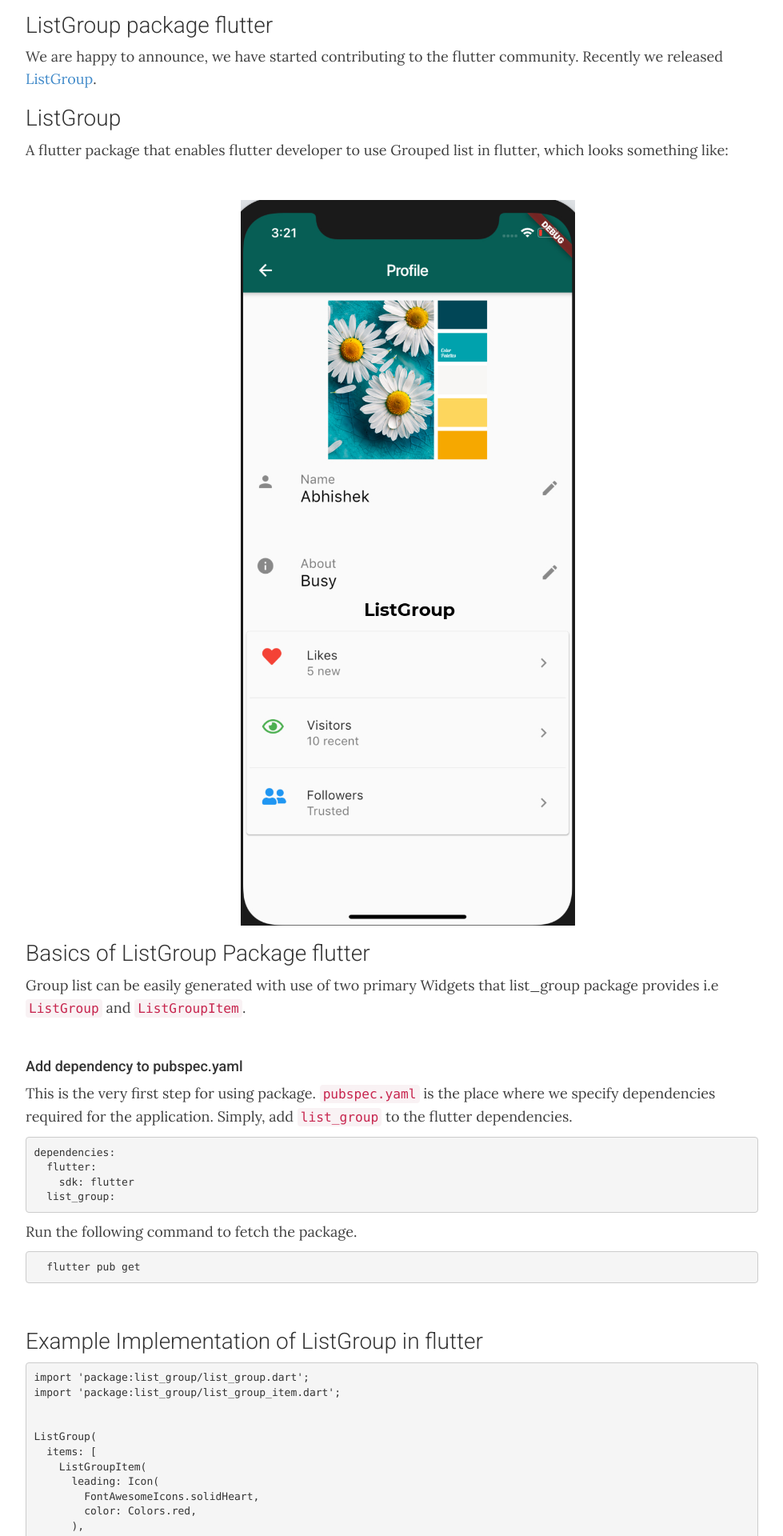
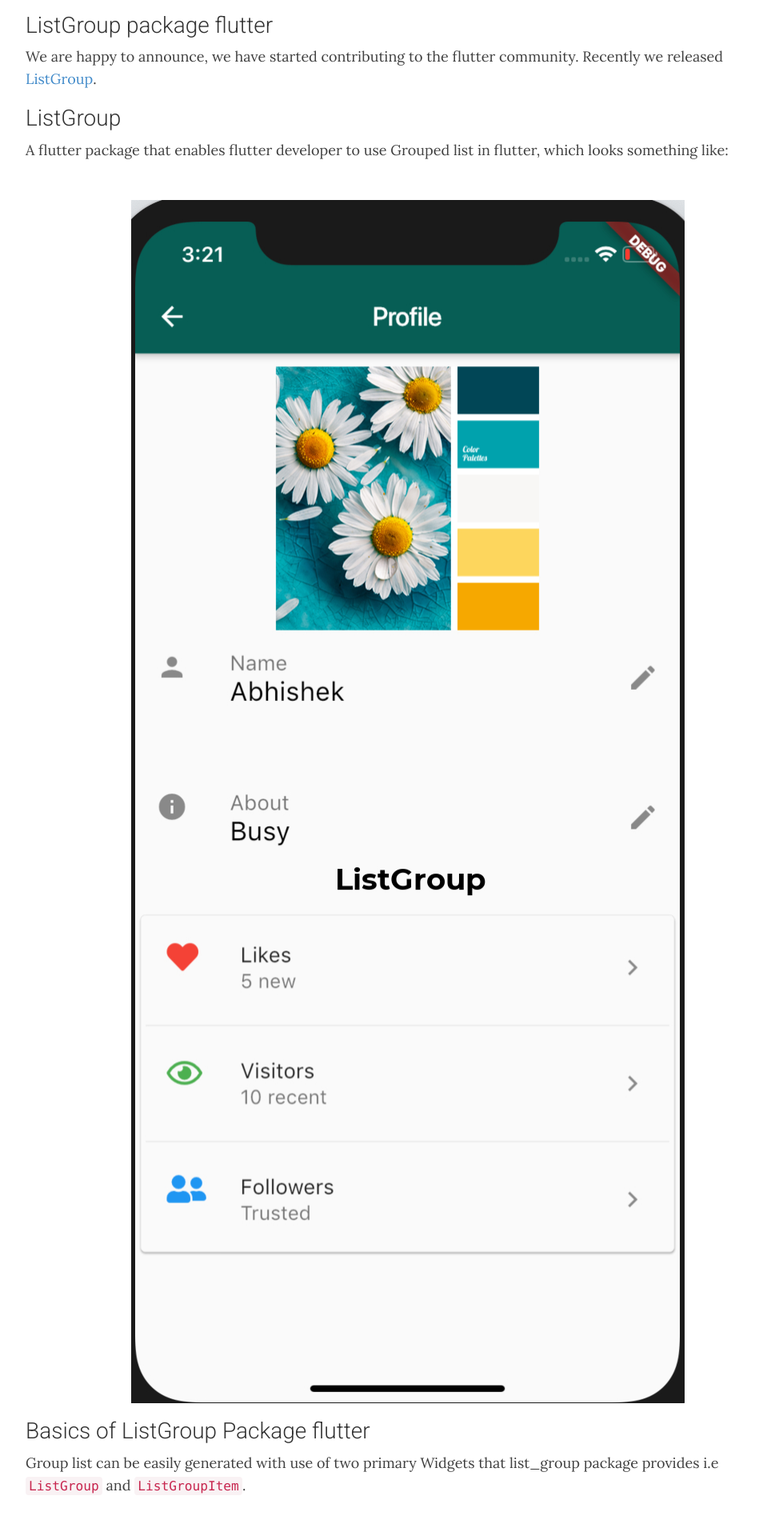
Before and after one commit to sapidlabs/sapidlabs.github.io, a Jekyll site: the page built from _posts/flutter/2019-09-02-list-group-flutter-package.md, in a window 1280 px wide. Shown: the part 725-2645 px from the top of the page at 80% size, without its empty margins (150-1129 px from the left). Built offline with Jekyll 4.4.1, drawn with Linux system fonts in a browser that asks for light colours; nearby versions of some CDN libraries; some web fonts are replaced.

Commit message:
Fix common thing in layout

```diff
--- a/_layouts/post.html
+++ b/_layouts/post.html
@@ -24,8 +24,6 @@ layout: page
   </section>
 </div>
 
-<div class="row">
-  <div class="container">
-    {% include suggestions.html %}
-  </div>
+<div class="container">
+  {% include suggestions.html %}
 </div>
--- a/_posts/flutter/2019-09-02-list-group-flutter-package.md
+++ b/_posts/flutter/2019-09-02-list-group-flutter-package.md
@@ -24,7 +24,7 @@ A flutter package that enables flutter developer to use Grouped list in flutter,
 
 <br />
 
-<img src="{{ site.base_url }}/assets/images/list-group-flutter-package/list_group_preview.jpg" class="img-center img-50-imp">
+<img src="{{ site.base_url }}/assets/images/list-group-flutter-package/list_group_preview.jpg" class="img-center img-50 max-width">
 
 <h1 class="light">Basics of ListGroup Package flutter</h1>
 
```
